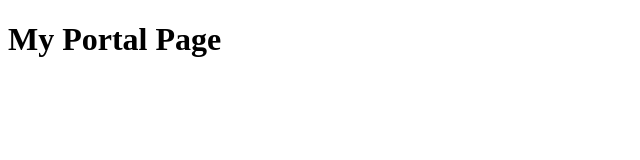
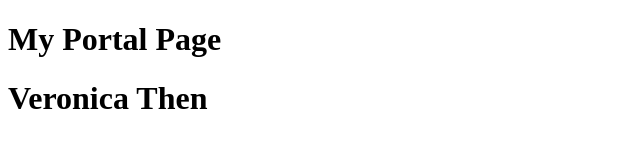
Before and after one commit to verothen/des157a, a plain HTML site: page index.html in a window 1280 px wide. Shown: the whole page, without its empty margins (0-640 px from the left). Drawn offline with Linux system fonts and the light colour scheme.

Commit message:
Update index.html

```diff
--- a/index.html
+++ b/index.html
@@ -7,5 +7,6 @@
 </head>
 <body>
     <h1>My Portal Page</h1>
+    <h1>Veronica Then</h1>
 </body>
 </html>
```
